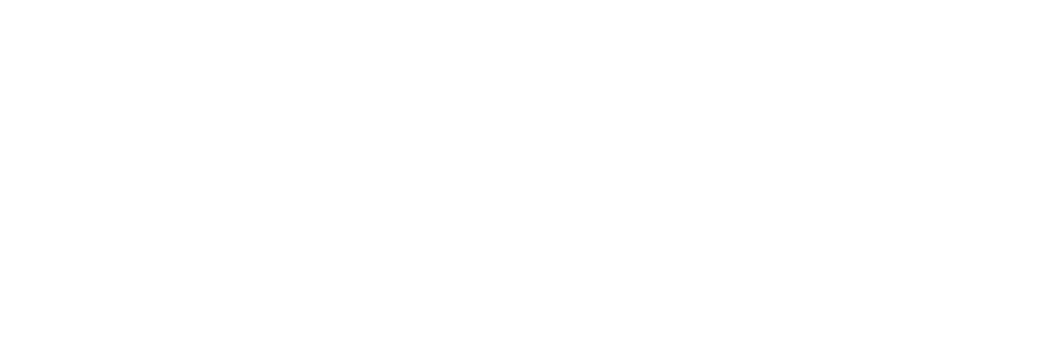
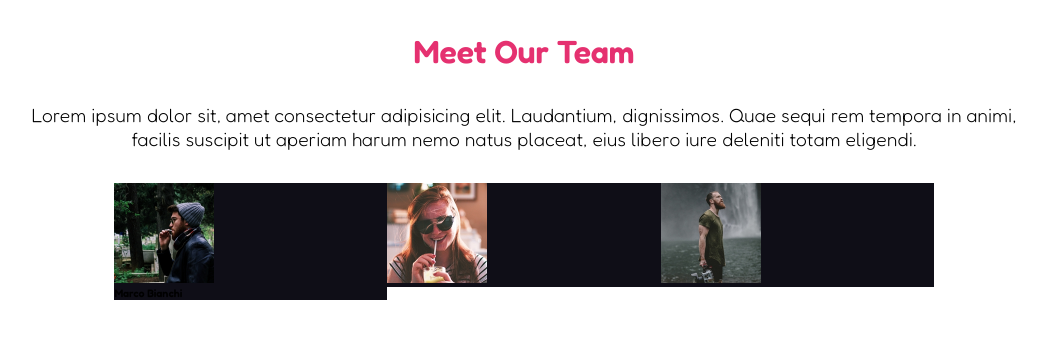
Before and after one commit to PietroCipolla95/html-css-float-cards, a plain HTML site: page index.html in a window 1280 px wide. Shown: the whole page, without its empty margins (116-1162 px from the left). Drawn offline with Linux system fonts and the light colour scheme.

Commit message:
add float
added float and boxes

```diff
--- a/assets/css/style.css
+++ b/assets/css/style.css
@@ -3,3 +3,53 @@
     padding: 0;
     box-sizing: border-box;
 }
+
+:root{
+    --tm--pink: #E53170;
+    --tm--black: #0F0E17;
+    --tm--email: #3B9EC5;
+}
+
+body{
+    max-width: 1170px;
+    width: 80%;
+    margin: auto;
+    font-family: 'Fredoka', sans-serif;
+}
+
+/* #region Header */
+
+
+h1{
+    text-align: center;
+    margin: 2rem 0;
+    color: var(--tm--pink);
+    font-size: 2rem;
+}
+
+header > p{
+    text-align: center;
+    font-size: 1.2rem;
+    margin-bottom: 2rem;
+}
+
+/* #endregion Header */
+
+.row{
+    content: "";
+    display: table;
+    clear: both;
+    max-width: 1170px;
+    width: 80%;
+    margin: auto;
+}
+
+.col{
+    float: left;
+    width: calc(100% / 3);
+    background-color: var(--tm--black)
+}
+
+img{
+    width: 100px;
+}
--- a/index.html
+++ b/index.html
@@ -11,5 +11,43 @@
     </head>
     <body>
 
+        <header> <!-- Intestazione -->
+            <h1>Meet Our Team</h1>
+            <p>Lorem ipsum dolor sit, amet consectetur adipisicing elit. Laudantium, dignissimos. Quae sequi rem tempora in animi, facilis suscipit ut aperiam harum nemo natus placeat, eius libero iure deleniti totam eligendi.</p>
+        </header>
+
+        <main> <!-- Main -->
+
+            <section class="row one"> <!-- First Row -->
+
+                <div class="col">
+                    <img src="./assets/img/male1.png" alt="male one">
+                    <h6>Marco Bianchi</h6>
+
+                </div>
+
+                <div class="col">
+                    <img src="./assets/img/female1.png" alt="female one">
+
+                </div>
+
+                <div class="col">
+                    <img src="./assets/img/male2.png" alt="male two">
+
+                </div>
+
+
+
+
+
+            </section>
+
+
+
+
+        </main>
+
+
+
     </body>
 </html>
```
